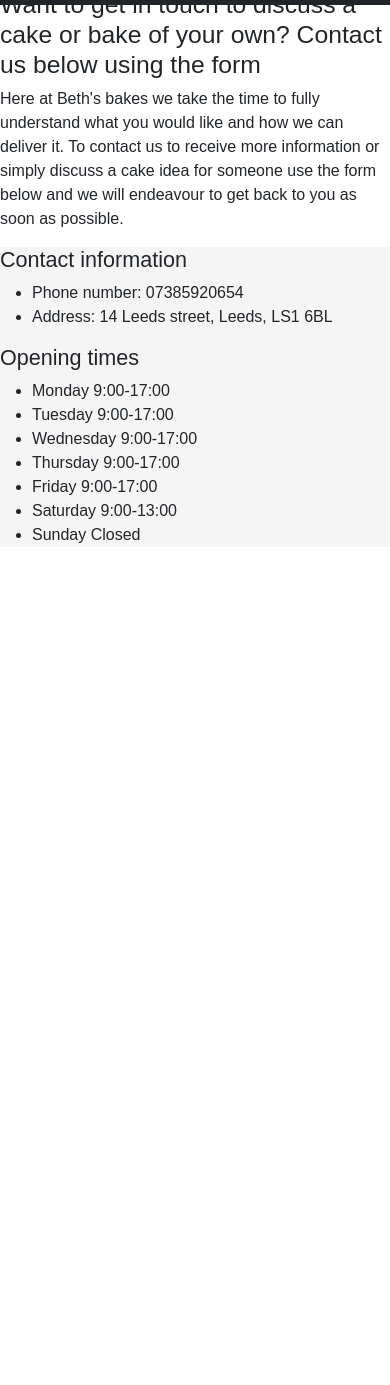
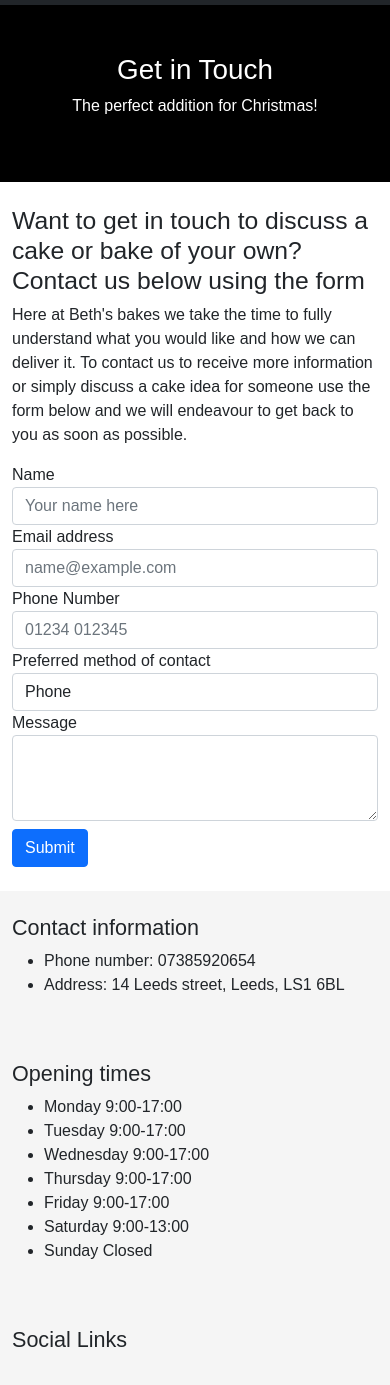
Before and after one commit to Bethany-Chambers/Code-First-Girls, a plain HTML site: page getintouch.html in a window 390 px wide. Shown: the part 51-1436 px from the top of the page. Before the commit the page ends 844 px from the top, so only its background shows below. Drawn offline with nearby package versions, Linux system fonts and the light colour scheme.

Commit message:
Get in touch page complete

```diff
--- a/getintouch.html
+++ b/getintouch.html
@@ -14,7 +14,6 @@
       crossorigin="anonymous"
     ></script>
     <link rel="stylesheet" type="text/css" media="screen" href="main.css" />
-    <script src="main.js"></script>
   </head>
 
   <body>
@@ -59,7 +58,17 @@
       </div>
     </nav>
 
-    <h1>Get in touch</h1>
+    <main>
+      <section class="py-5 text-center container-fluid bg-getintouch">
+        <div class="row py-lg-5">
+          <div class="col-lg-6 col-md-8 mx-auto">
+            <h1 class="fw-light white-text">Get in Touch</h1>
+            <p class="white-text">The perfect addition for Christmas!</p>
+          </div>
+        </div>
+      </section>
+
+      <section class="container-sm py-4">
         <h2>
           Want to get in touch to discuss a cake or bake of your own? Contact us
           below using the form
@@ -70,18 +79,48 @@
           or simply discuss a cake idea for someone use the form below and we will
           endeavour to get back to you as soon as possible.
         </p>
-  </body>
+        <form id="form">
+          <div class="form-group">
+            <label for="name-input">Name</label>
+            <input type="text" class="form-control" id="name-input" placeholder="Your name here">
+          </div>
+          <div class="form-group">
+            <label for="email-input">Email address</label>
+            <input type="email" class="form-control" id="email-input" placeholder="name@example.com">
+          </div>
+          <div class="form-group">
+            <label for="phone-input">Phone Number</label>
+            <input type="text" class="form-control" id="phone-input" placeholder="01234 012345">
+          </div>
+          <div class="form-group">
+            <label for="method-of-contact-input">Preferred method of contact</label>
+            <select class="form-control" id="method-of-contact-input">
+              <option>Phone</option>
+              <option>Email</option>
+              <option>Other-please specify</option>
+            </select>
+          </div>
+          <div class="form-group">
+            <label for="message-input">Message</label>
+            <textarea class="form-control" id="message-input" rows="3"></textarea>
+          </div>
+          <button type="button" class="mt-2 btn btn-primary" id="submit-btn">Submit</button>
+        </form>
+      </section>
+    </main>
+
 
     <footer>
-    <div>
+      <div class="container-sm">
+        <div class="row">
+          <div class="col-12 col-md-4 py-4">
             <h4>Contact information</h4>
             <ul>
               <li>Phone number: 07385920654</li>
               <li>Address: 14 Leeds street, Leeds, LS1 6BL</li>
             </ul>
           </div>
-
-    <div>
+          <div class="col-12 col-md-4 py-4">
             <h4>Opening times</h4>
             <ul>
               <li>Monday 9:00-17:00</li>
@@ -93,5 +132,12 @@
               <li>Sunday Closed</li>
             </ul>
           </div>
+          <div class="col-12 col-md-4 py-4">
+            <h4>Social Links</h4>
+          </div>
+        </div>
+      </div>
     </footer>
+    <script src="main.js"></script>
+  </body>
 </html>
--- a/main.js
+++ b/main.js
@@ -0,0 +1,22 @@
+document.getElementById("submit-btn").onclick = function () {
+  checkForm();
+};
+function checkForm() {
+  const name = document.getElementById("name-input").value;
+  const email = document.getElementById("email-input").value;
+  const phonenumber = document.getElementById("phone-input").value;
+  const method = document.getElementById("method-of-contact-input").value;
+  const message = document.getElementById("message-input").value;
+  if (
+    name == "" ||
+    email == "" ||
+    phonenumber == "" ||
+    method == "" ||
+    message == ""
+  ) {
+    alert("Oops, it looks like you're missing some information!");
+  } else {
+    alert("This form has been submitted");
+    window.location.href = "index.html";
+  }
+}
```
Lines whose indentation alone changed are shown as unchanged.
